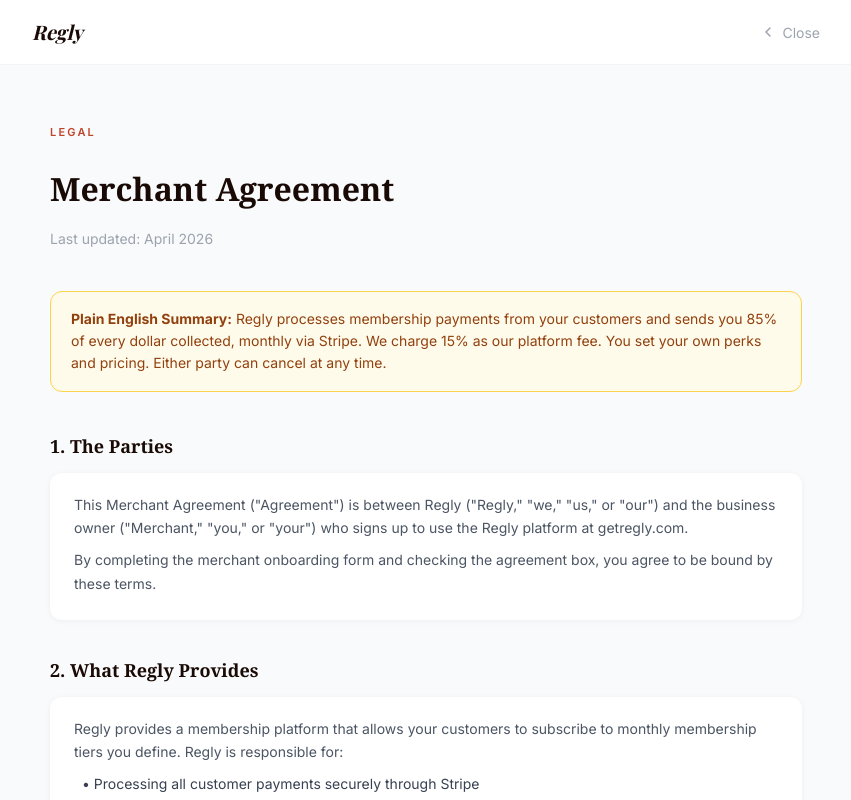
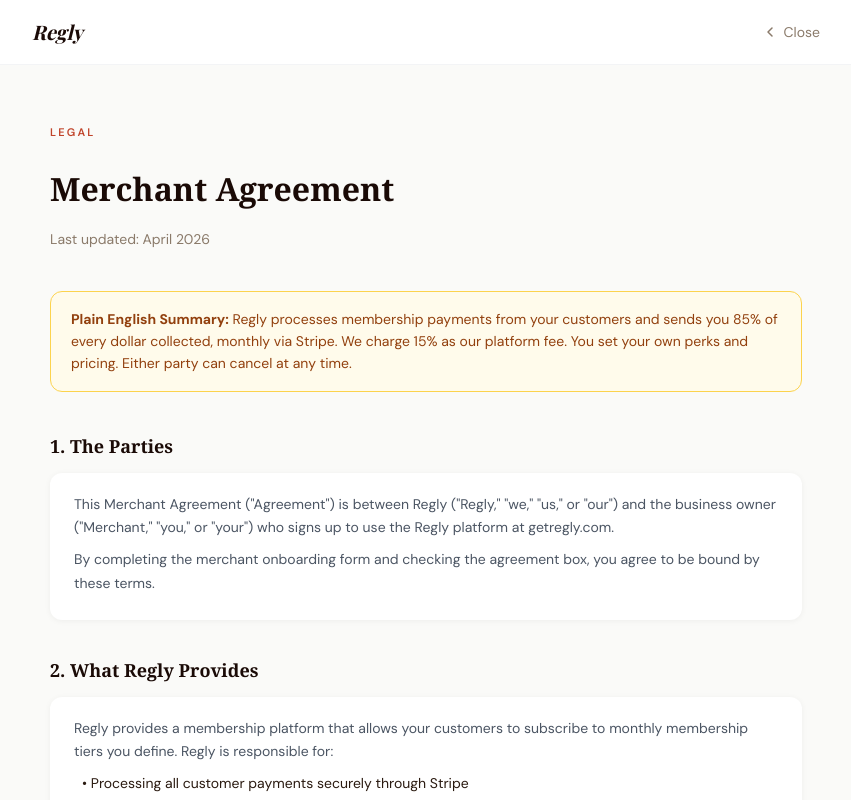
Before and after one commit to getregly/Regly2, a Next.js app: page /merchant-terms in a window 1280 px wide. Shown: the top 800 px of the page, without its empty margins (214-1065 px from the left). Built offline with nearby package versions, Linux system fonts and the light colour scheme; a web font is replaced by a local one.

Commit message:
Update merchant-terms.js

```diff
--- a/src/pages/merchant-terms.js
+++ b/src/pages/merchant-terms.js
@@ -4,7 +4,7 @@ export default function MerchantTerms() {
   const router = useRouter()
 
   return (
-    <div style={{minHeight:'100vh', background:'#F9FAFB', fontFamily:"'Inter', system-ui, sans-serif"}}>
+    <div style={{minHeight:'100vh', background:'#FAFAF8', fontFamily:"'DM Sans', system-ui, sans-serif"}}>
       <style>{`@import url('https://fonts.googleapis.com/css2?family=Inter:wght@300;400;500;600;700&family=Playfair+Display:wght@700&display=swap'); *{box-sizing:border-box;}`}</style>
 
       <nav style={{background:'white', borderBottom:'1px solid #F3F4F6', padding:'0 24px'}}>
@@ -14,7 +14,7 @@ export default function MerchantTerms() {
             <span style={{fontFamily:"'Playfair Display',Georgia,serif",fontWeight:700,fontStyle:"italic",fontSize:"inherit",letterSpacing:"-0.01em"}}>Regly</span>
           </button>
           <button onClick={() => window.close()}
-            style={{display:'flex', alignItems:'center', gap:6, color:'#9CA3AF', background:'none', border:'none', cursor:'pointer', fontSize:14, fontFamily:'inherit'}}>
+            style={{display:'flex', alignItems:'center', gap:6, color:'#8A7A6A', background:'none', border:'none', cursor:'pointer', fontSize:14, fontFamily:'inherit'}}>
             <svg width="16" height="16" viewBox="0 0 16 16" fill="none">
               <path d="M10 12L6 8L10 4" stroke="currentColor" strokeWidth="1.5" strokeLinecap="round" strokeLinejoin="round"/>
             </svg>
@@ -27,7 +27,7 @@ export default function MerchantTerms() {
         <div style={{marginBottom:40}}>
           <p style={{fontSize:11, letterSpacing:'0.2em', textTransform:'uppercase', fontWeight:600, color:'#C0442B', marginBottom:8}}>Legal</p>
           <h1 style={{fontFamily:'Georgia, serif', fontSize:32, fontWeight:700, color:'#1A0A06', marginBottom:8}}>Merchant Agreement</h1>
-          <p style={{color:'#9CA3AF', fontSize:14}}>Last updated: April 2026</p>
+          <p style={{color:'#8A7A6A', fontSize:14}}>Last updated: April 2026</p>
         </div>
 
         <div style={{background:'#FFFBEB', border:'1px solid #FCD34D', borderRadius:12, padding:'16px 20px', marginBottom:40}}>
@@ -151,7 +151,7 @@ getregly.com`
               {section.body.split('\n').map((line, i) => (
                 <p key={i} style={{
                   fontSize:14,
-                  color: line.startsWith('•') ? '#374151' : '#4B5563',
+                  color: line.startsWith('•') ? '#2A1A10' : '#4B5563',
                   lineHeight:1.7,
                   margin: line === '' ? '0 0 8px' : '0 0 4px',
                   paddingLeft: line.startsWith('•') ? 8 : 0,
@@ -164,7 +164,7 @@ getregly.com`
         ))}
 
         <div style={{textAlign:'center', paddingTop:32, borderTop:'1px solid #F3F4F6'}}>
-          <p style={{color:'#9CA3AF', fontSize:13}}>Questions? Email us at <span style={{color:'#C0442B'}}>getregly@gmail.com</span></p>
+          <p style={{color:'#8A7A6A', fontSize:13}}>Questions? Email us at <span style={{color:'#C0442B'}}>getregly@gmail.com</span></p>
           <button onClick={() => router.push('/auth?role=business')}
             style={{marginTop:16, padding:'12px 32px', background:'#1A0A06', color:'white', border:'none', borderRadius:10, fontSize:14, fontWeight:600, cursor:'pointer', fontFamily:'inherit'}}>
             Apply to Join Regly
```
